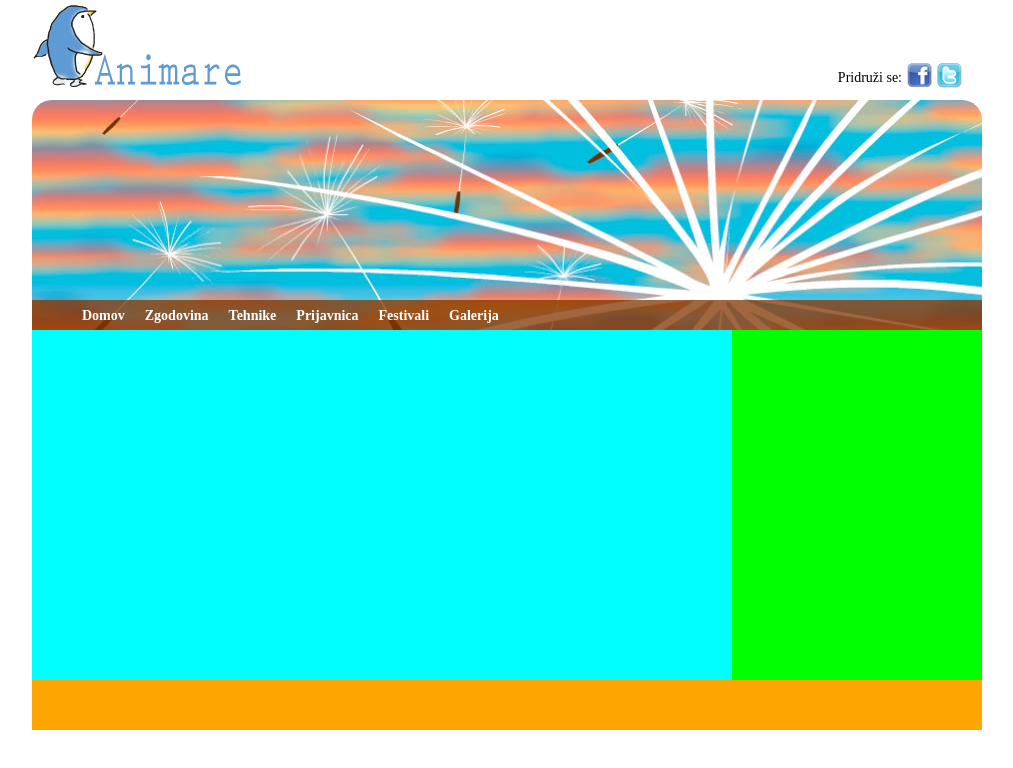
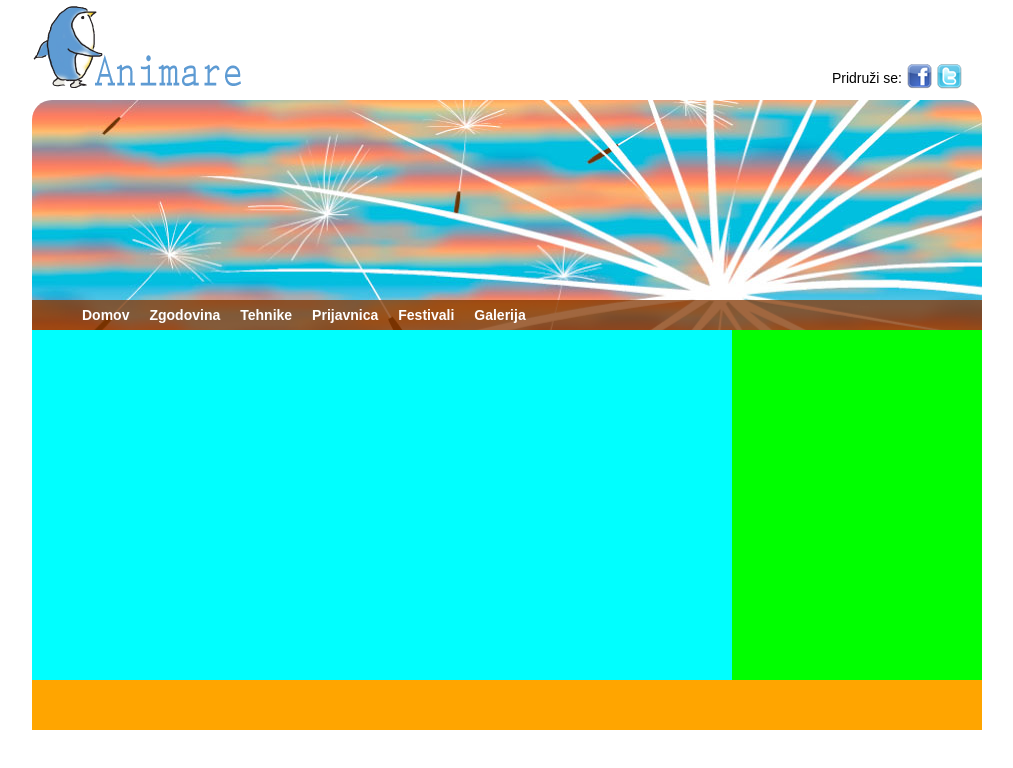
Before and after one commit to JakobErjavec/www.animare.si, a plain HTML site: page Index.html in a window 1280 px wide. Shown: the whole page, without its empty margins (133-1146 px from the left). Drawn offline with Linux system fonts and the light colour scheme.

Commit message:
Nastavi pisavo dokumenta

```diff
--- a/Slogi.css
+++ b/Slogi.css
@@ -1,6 +1,8 @@
 html,body{
 	margin: 0;
 	padding: 0;
+	font-family: arial, tahoma, helvetica, sans-serif;
+	font-size: 13px;
 }
 #ZgornjaPasica{
 	height:100px;
```
